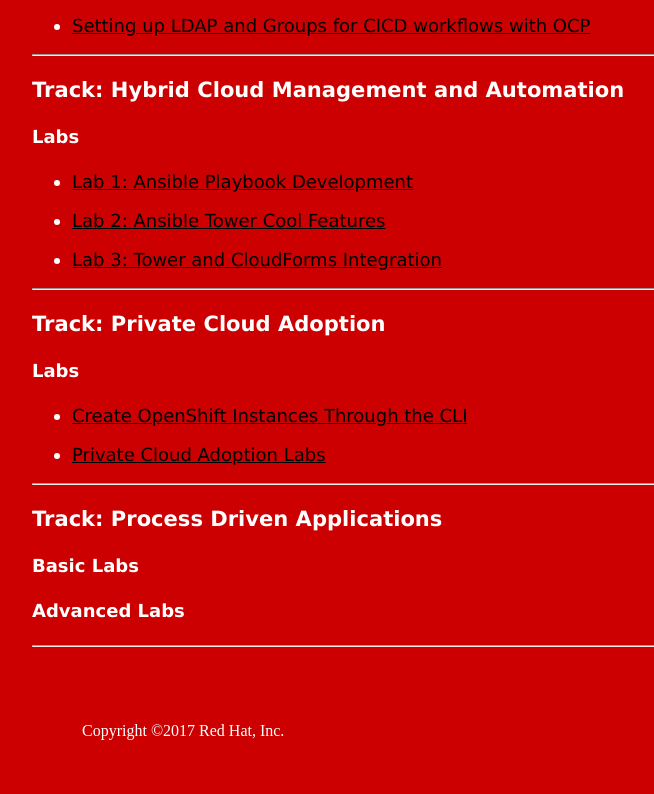
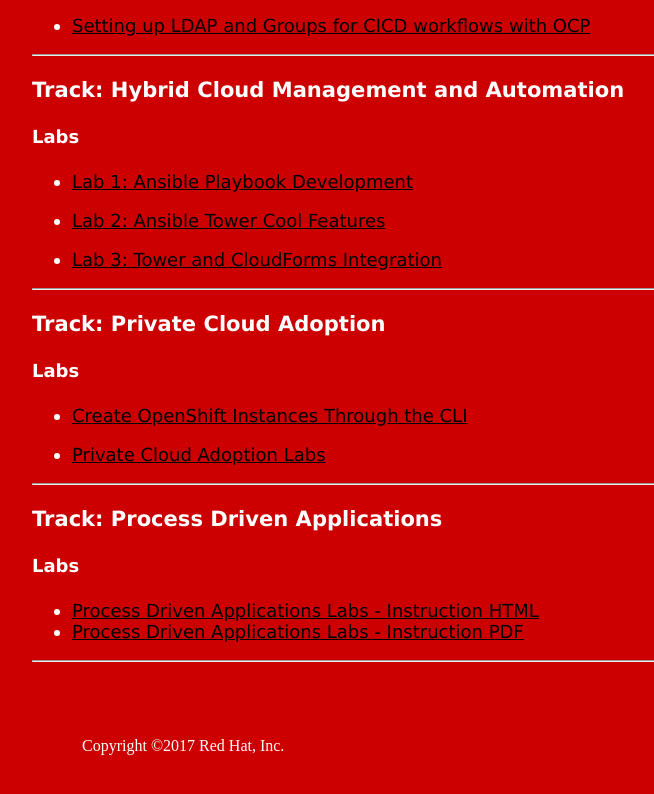
Before and after one commit to redhat-gpe/2017-rh-tech-exchange-labs, a plain HTML site: page index.html in a window 1280 px wide. Shown: the part 1737-2531 px from the top of the page, without its empty margins (1-655 px from the left). Drawn offline with Linux system fonts and the light colour scheme.

Commit message:
process driven apps - labs

```diff
--- a/index.html
+++ b/index.html
@@ -160,8 +160,11 @@
 
 	<hr>
 	<h3 id=process>Track: Process Driven Applications</h3>
-		<h4>Basic Labs</h4>
-		<h4>Advanced Labs</h4>
+		<h4>Labs</h4>
+		    <ul>
+			<li><a href="process_driven/ProcessDrivenLab3Instructions.html">Process Driven Applications Labs - Instruction HTML</a></li>
+			<li><a href="process_driven/Process Driven - Lab 3 Instructions - UI.pdf">Process Driven Applications Labs - Instruction PDF</a></li>
+		    </ul>
 	<hr>
     </div>
 
```
Also changed, not shown: process_driven/ProcessDrivenLab3Instructions.html (added, +1 -0 lines), process_driven/images/image1.png (added), process_driven/images/image10.png (added), process_driven/images/image11.png (added), process_driven/images/image2.png (added), process_driven/images/image3.png (added), process_driven/images/image4.png (added), process_driven/images/image5.png (added), process_driven/images/image6.png (added), process_driven/images/image7.png (added), process_driven/images/image8.png (added), process_driven/images/image9.png (added).
